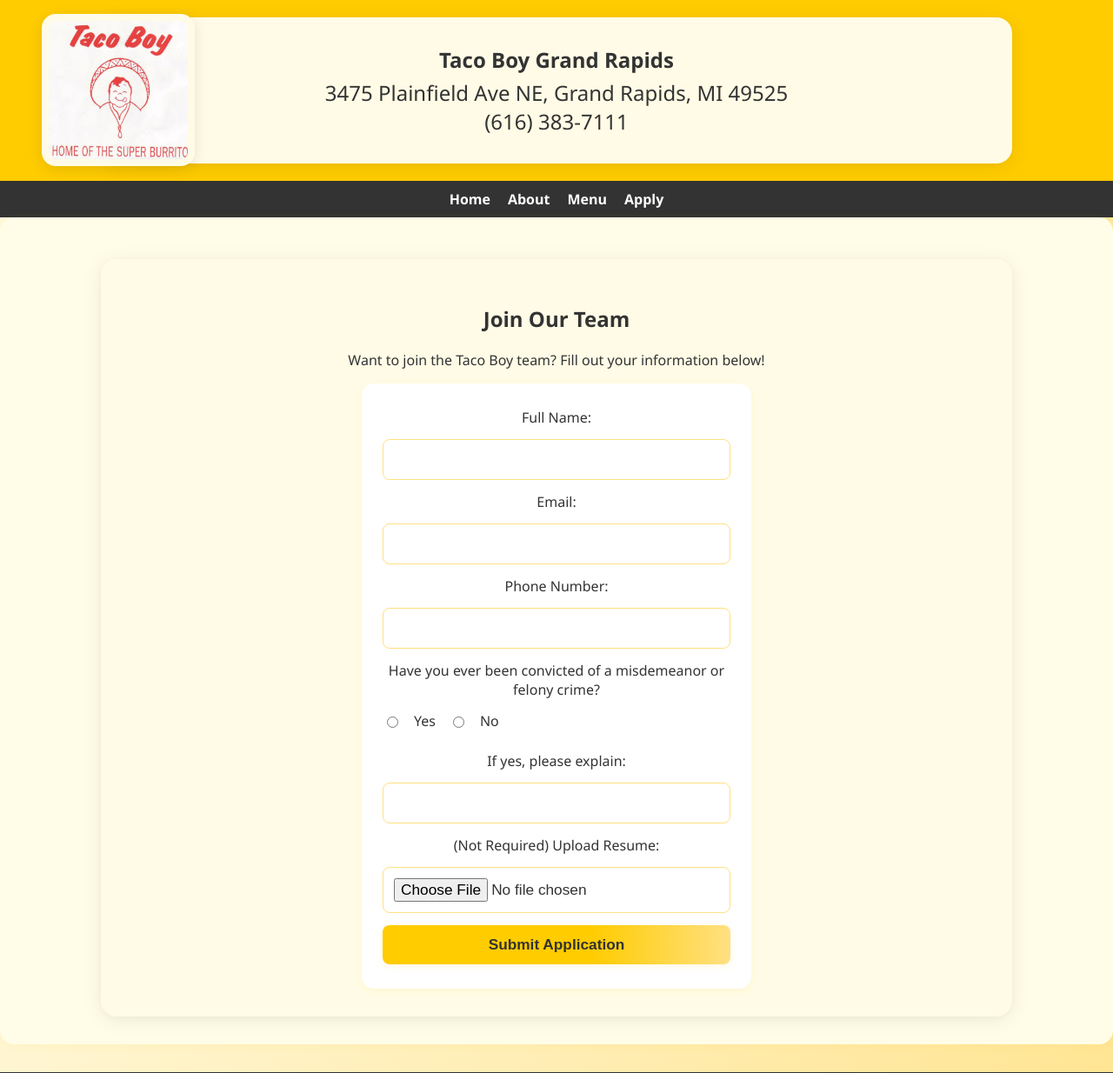
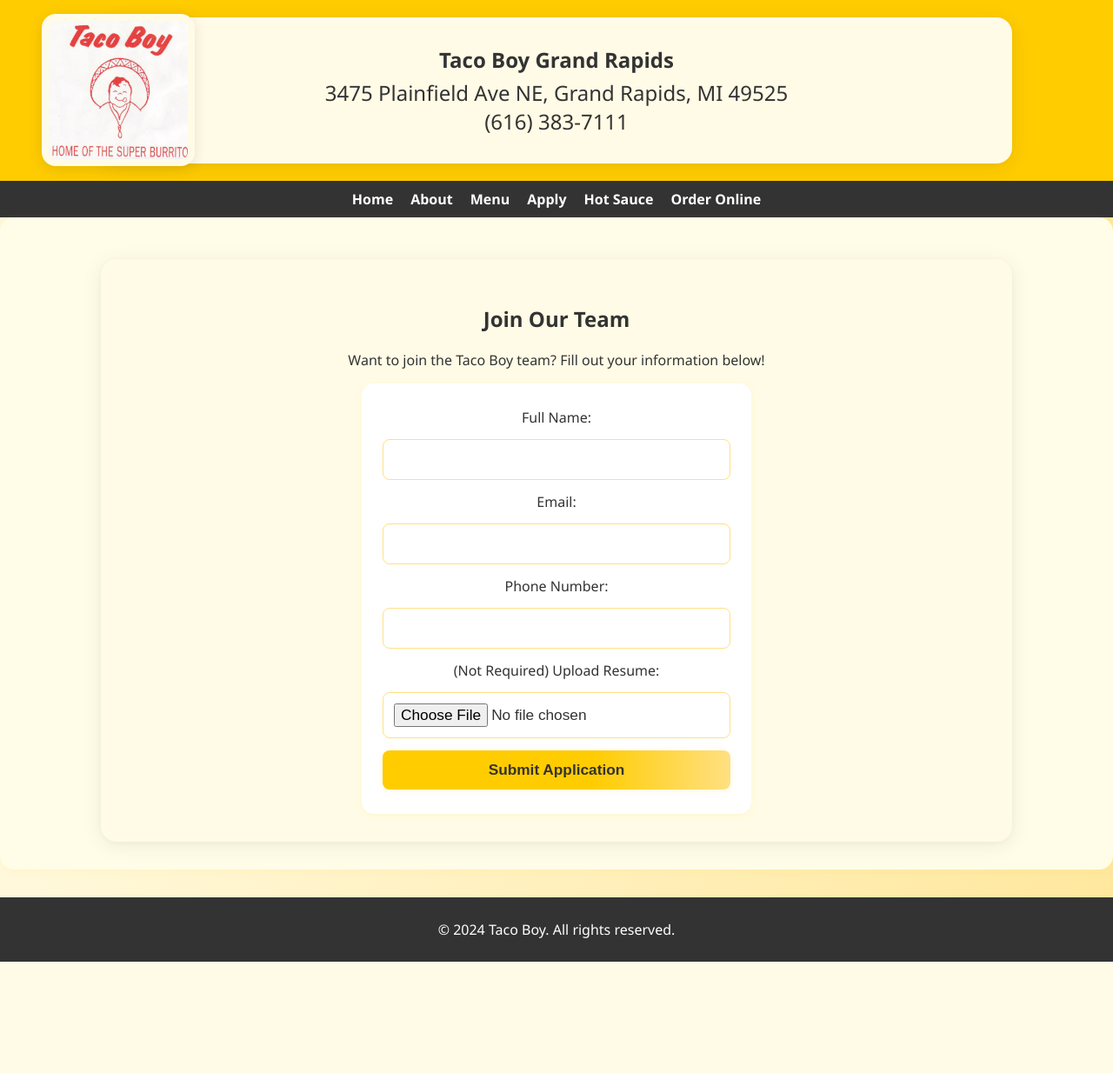
Before and after one commit to chizzle877/TacoBoyWebsite, a Flask app: page /apply in a window 1280 px wide. Shown: the top 1234 px of the page at 87% size. After the commit the page ends 1106 px from the top, so only its background shows below. Run offline with Flask 3, Linux system fonts and the light colour scheme.

Commit message:
Online Ordering

```diff
--- a/flask_app/routes.py
+++ b/flask_app/routes.py
@@ -18,6 +18,14 @@ def home_page():
 def about_page():
     return render_template('about.html')
 
+@app.route('/hotsauce')
+def hotsauce_page():
+    return render_template('hotsauce.html')
+
+@app.route('/onlineorder')
+def onlineorder_page():
+    return render_template('OnlineOrdering.html')
+
 @app.route('/apply', methods=['GET', 'POST'])
 def apply_page():
     if request.method == 'POST':
@@ -29,7 +37,7 @@ def apply_page():
         explain_crime = request.form.get('explain_crime')
         # Compose email body
         body = f"""New application received:\n\nName: {name}\nEmail: {email}\nPhone:
-                {number} \nCriminal History: {criminal_history}\n Explanation: {explain_crime}\n\n"""
+                {number} \n"""
 
         msg = Message(
             subject="New Taco Boy Job Application",
--- a/flask_app/templates/apply.html
+++ b/flask_app/templates/apply.html
@@ -23,14 +23,6 @@
             <label for="number">Phone Number:</label>
             <input type="text" id="number" name="number" required>
 
-            <label for="number">Have you ever been convicted of a misdemeanor or felony crime?</label>
-            <div class="radio-group">
-                <input type="radio" id="crime_yes" name="criminal_history" value="Yes" required> <label for="crime_yes">Yes</label>
-                <input type="radio" id="crime_no" name="criminal_history" value="No" required> <label for="crime_no">No</label>
-            </div>
-            <label for="explain_crime">If yes, please explain:</label>
-            <input type="text" id="explain_crime" name="explain_crime">
-
             <label for="resume">(Not Required) Upload Resume:</label>
             <input type="file" id="resume" name="resume" accept=".pdf">
 
--- a/flask_app/templates/shared/layout.html
+++ b/flask_app/templates/shared/layout.html
@@ -28,6 +28,8 @@
             <a href="{{ url_for('about_page') }}">About</a>
             <a href="{{ url_for('menu_page') }}">Menu</a>
             <a href="{{ url_for('apply_page') }}">Apply</a>
+            <a href="{{ url_for('hotsauce_page') }}">Hot Sauce</a>
+            <a href="{{ url_for('onlineorder_page') }}">Order Online</a>
         </u1>
     </nav>
     {% block maincontent %}
```
Also changed, not shown: flask_app/templates/hotsauce.html (added, +10 -0 lines), flask_app/static/css/hotsauce.css (added).
